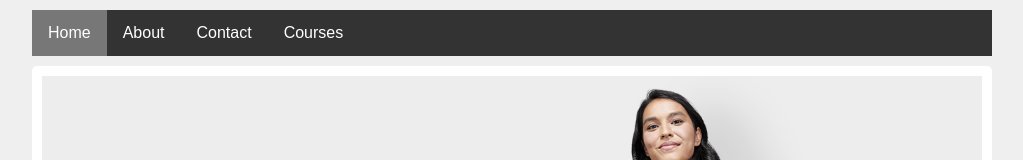
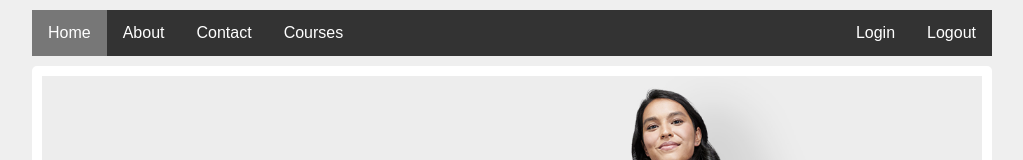
Before and after one commit to googray/ngfeatures-basic, an Angular app: page / in a window 1280 px wide. Shown: the top 160 px of the page, without its empty margins (128-1151 px from the left). Built offline with nearby package versions, Linux system fonts and the light colour scheme.

Commit message:
CanActivate Route Guard

```diff
--- a/src/app/Routing/app-routing.module.ts
+++ b/src/app/Routing/app-routing.module.ts
@@ -6,21 +6,26 @@ import { CourseComponent } from '../courses/course/course.component';
 import { CoursesComponent } from '../courses/courses.component';
 import { ErrorComponent } from '../error/error.component';
 import { HomeComponent } from '../home/home.component';
+import { CourseGuardService } from '../Services/course-guard.service';
 
 export const appRoutes: Routes = [
   { path: '', component: HomeComponent },
   { path: 'Home', component: HomeComponent },
   { path: 'About', component: AboutComponent },
   { path: 'Contact', component: ContactComponent },
-  { path: 'Courses', component: CoursesComponent },
-  // {
-  //   path: '',
-  //   children: [
-  //     { path: 'Course/:id', component: CourseComponent },
-  //     { path: 'Course/:name', component: CourseComponent },
-  //   ],
-  // },
-  { path: 'Course/:id', component: CourseComponent },
+  {
+    path: 'Courses',
+    component: CoursesComponent,
+    canActivate: [CourseGuardService],
+  },
+  {
+    path: '',
+    children: [
+      { path: 'Course/:id', component: CourseComponent },
+      // { path: 'Course/:name', component: CourseComponent },
+    ],
+  },
+  // { path: 'Course/:id', component: CourseComponent },
   { path: '**', component: ErrorComponent },
 ];
 
--- /dev/null
+++ b/src/app/Services/auth.service.ts
@@ -0,0 +1,15 @@
+export class AuthService {
+  public loggedIn: boolean = false;
+
+  login() {
+    this.loggedIn = true;
+  }
+
+  logout() {
+    this.loggedIn = false;
+  }
+
+  isAuthenticated() {
+    return this.loggedIn;
+  }
+}
--- /dev/null
+++ b/src/app/Services/course-guard.service.ts
@@ -0,0 +1,27 @@
+import { Injectable } from '@angular/core';
+import {
+  ActivatedRouteSnapshot,
+  CanActivate,
+  Router,
+  RouterStateSnapshot,
+  UrlTree,
+} from '@angular/router';
+import { Observable } from 'rxjs';
+import { AuthService } from './auth.service';
+
+@Injectable()
+export class CourseGuardService implements CanActivate {
+  constructor(private authService: AuthService, private router: Router) {}
+
+  canActivate(
+    route: ActivatedRouteSnapshot,
+    state: RouterStateSnapshot
+  ): boolean {
+    if (this.authService.isAuthenticated()) {
+      return true;
+    } else {
+      this.router.navigate(['']);
+      return false;
+    }
+  }
+}
--- a/src/app/app.component.html
+++ b/src/app/app.component.html
@@ -14,18 +14,19 @@
       <!-- <li routerLinkActive="active" [routerLinkActiveOptions]="{ exact: true }">
         <a routerLink="" fragment="Home">Home</a>
       </li>
-
       <li [routerLinkActive]="'active'">
         <a routerLink="" fragment="About">About</a>
       </li>
-
       <li routerLinkActive="active">
         <a routerLink="" fragment="Contact">Contact</a>
       </li>
-
       <li routerLinkActive="active">
         <a routerLink="" fragment="Courses">Courses</a>
       </li> -->
+      <span style="float: right">
+        <li (click)="login()"><a>Login</a></li>
+        <li (click)="logout()"><a>Logout</a></li>
+      </span>
     </ul>
   </div>
   <div class="component-container">
--- a/src/app/app.component.ts
+++ b/src/app/app.component.ts
@@ -1,5 +1,6 @@
 import { Component, OnInit } from '@angular/core';
 import { ActivatedRoute } from '@angular/router';
+import { AuthService } from './Services/auth.service';
 
 @Component({
   selector: 'app-root',
@@ -9,11 +10,13 @@ import { ActivatedRoute } from '@angular/router';
 export class AppComponent implements OnInit {
   title = 'AngularRouting';
 
-  constructor(private route: ActivatedRoute) {}
+  constructor(
+    private route: ActivatedRoute,
+    private authService: AuthService
+  ) {}
 
   ngOnInit() {
     this.route.fragment.subscribe((value) => {
-      console.log(value);
       this.jumpTo(value);
     });
   }
@@ -21,4 +24,12 @@ export class AppComponent implements OnInit {
   jumpTo(section: string | null) {
     document.getElementById(section!)?.scrollIntoView({ behavior: 'smooth' });
   }
+
+  login() {
+    this.authService.login();
+  }
+
+  logout() {
+    this.authService.logout();
+  }
 }
--- a/src/app/app.module.ts
+++ b/src/app/app.module.ts
@@ -11,6 +11,8 @@ import { CourseComponent } from './courses/course/course.component';
 import { ErrorComponent } from './error/error.component';
 import { AppRoutingModule } from './Routing/app-routing.module';
 import { FormsModule } from '@angular/forms';
+import { CourseGuardService } from './Services/course-guard.service';
+import { AuthService } from './Services/auth.service';
 
 @NgModule({
   declarations: [
@@ -23,7 +25,7 @@ import { FormsModule } from '@angular/forms';
     ErrorComponent,
   ],
   imports: [BrowserModule, AppRoutingModule, FormsModule],
-  providers: [CoursesService],
+  providers: [CoursesService, CourseGuardService, AuthService],
   bootstrap: [AppComponent],
 })
 export class AppModule {}
```
